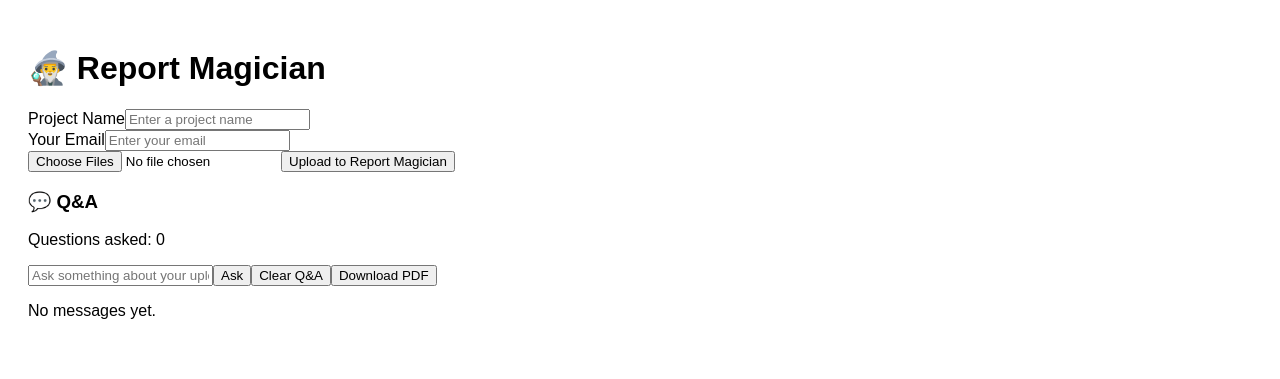
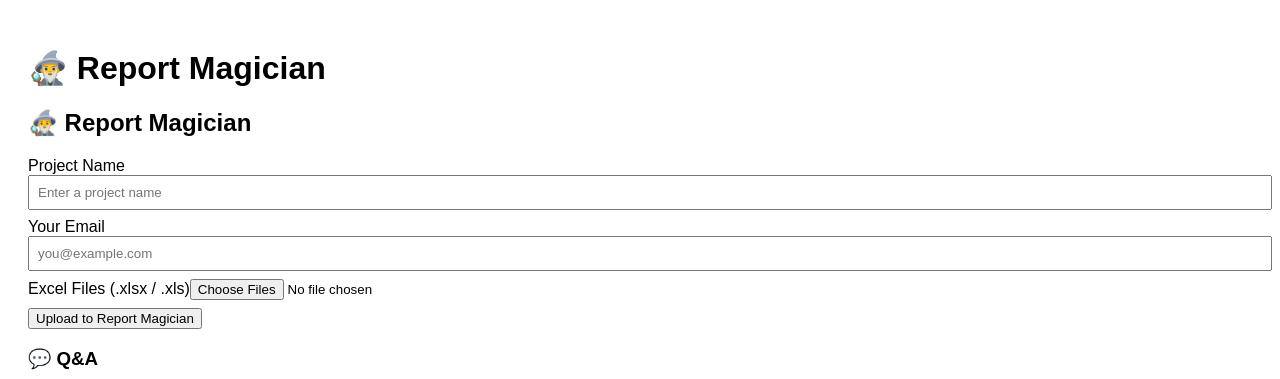
Before and after one commit to cherrya1234/report-magic-frontend, a React (Vite) app: page / in a window 1280 px wide. Shown: the top 379 px of the page. Built offline with nearby package versions, Linux system fonts and the light colour scheme; no server answers; the HTML template or start-up script is replaced by a standard one.

Commit message:
Update UploadForm.jsx

```diff
--- a/src/UploadForm.jsx
+++ b/src/UploadForm.jsx
@@ -1,71 +1,94 @@
-import React, { useState } from 'react';
-import axios from 'axios';
+import React, { useEffect, useState } from "react";
+import axios from "axios";
 
-const UploadForm = ({ setSessionId, projectName, setProjectName, email, setEmail }) => {
+const API_BASE = import.meta.env.VITE_BACKEND_URL || "https://report-magician-backend.onrender.com";
+
+export default function UploadForm({ onSession }) {
+  const [projectName, setProjectName] = useState("");
+  const [email, setEmail] = useState("");
   const [files, setFiles] = useState([]);
-  const [uploadStatus, setUploadStatus] = useState(null);
-  const [uploads, setUploads] = useState([]);
+  const [sessionId, setSessionId] = useState(localStorage.getItem("session_id") || "");
+  const [message, setMessage] = useState("");
+  const [busy, setBusy] = useState(false);
 
-  const handleUpload = async () => {
+  useEffect(() => {
+    if (sessionId) localStorage.setItem("session_id", sessionId);
+  }, [sessionId]);
+
+  const onFileChange = (e) => setFiles(Array.from(e.target.files || []));
+
+  const upload = async (e) => {
+    e.preventDefault();
+    setMessage("");
+
+    if (!projectName.trim() || !email.trim()) {
+      setMessage("Please enter project name and email.");
+      return;
+    }
+    if (!files.length) {
+      setMessage("Please choose at least one Excel file.");
+      return;
+    }
+
     const formData = new FormData();
-    files.forEach(file => formData.append('files', file));
-    formData.append('project_name', projectName);
-    formData.append('email', email);
+    files.forEach((f) => formData.append("files", f));
+    formData.append("project_name", projectName);
+    formData.append("email", email);
+    if (sessionId) formData.append("session_id", sessionId);
 
+    setBusy(true);
     try {
-      const response = await axios.post(`${import.meta.env.VITE_API_URL}/api/upload`, formData);
-      setSessionId(response.data.session_id);
-      setUploadStatus('Upload successful!');
-      setUploads(response.data.uploads || []);
-    } catch (error) {
-      setUploadStatus('Upload failed.');
-      console.error(error);
+      const res = await axios.post(`${API_BASE}/api/upload`, formData, {
+        headers: { "Content-Type": "multipart/form-data" },
+      });
+      const sid = res.data?.session_id;
+      if (sid) {
+        setSessionId(sid);
+        onSession?.(sid, projectName, email);
+      }
+      setMessage("✅ Upload successful. You can now ask questions.");
+      console.log("File summaries:", res.data?.files);
+    } catch (err) {
+      console.error(err);
+      setMessage("❌ Upload failed.");
+    } finally {
+      setBusy(false);
     }
   };
 
   return (
-    <div>
+    <div style={{ marginBottom: 16 }}>
+      <h2>🧙‍♂️ Report Magician</h2>
+      <form onSubmit={upload}>
+        <div style={{ marginBottom: 8 }}>
           <label>Project Name</label>
           <input
             type="text"
             value={projectName}
             onChange={(e) => setProjectName(e.target.value)}
             placeholder="Enter a project name"
+            style={{ display: "block", width: "100%", padding: 8 }}
           />
-      <br />
+        </div>
+        <div style={{ marginBottom: 8 }}>
           <label>Your Email</label>
           <input
             type="email"
             value={email}
             onChange={(e) => setEmail(e.target.value)}
-        placeholder="Enter your email"
+            placeholder="you@example.com"
+            style={{ display: "block", width: "100%", padding: 8 }}
           />
-      <br />
-      <input
-        type="file"
-        accept=".xlsx,.xls"
-        multiple
-        onChange={(e) => setFiles(Array.from(e.target.files))}
-      />
-      <button onClick={handleUpload}>Upload to Report Magician</button>
-      {uploadStatus && <p>{uploadStatus}</p>}
-      {uploads.length > 0 && (
-        <div>
-          <h4>Uploads</h4>
-          {uploads.map((item, idx) => (
-            <div key={idx}>
-              <p>File: {item.filename}</p>
-              <p>Status: {item.status}</p>
-              <p>S3 Key: {item.s3_key}</p>
-              {item.download_url && (
-                <a href={item.download_url} target="_blank" rel="noreferrer">Get download link (1 hour)</a>
-              )}
         </div>
-          ))}
+        <div style={{ marginBottom: 8 }}>
+          <label>Excel Files (.xlsx / .xls)</label>
+          <input type="file" accept=".xlsx,.xls" multiple onChange={onFileChange} />
         </div>
-      )}
+        <button type="submit" disabled={busy}>
+          {busy ? "Uploading..." : "Upload to Report Magician"}
+        </button>
+      </form>
+      {message && <p style={{ marginTop: 8 }}>{message}</p>}
     </div>
   );
-};
-
-export default UploadForm;
+}
```
Lines whose indentation alone changed are shown as unchanged.
